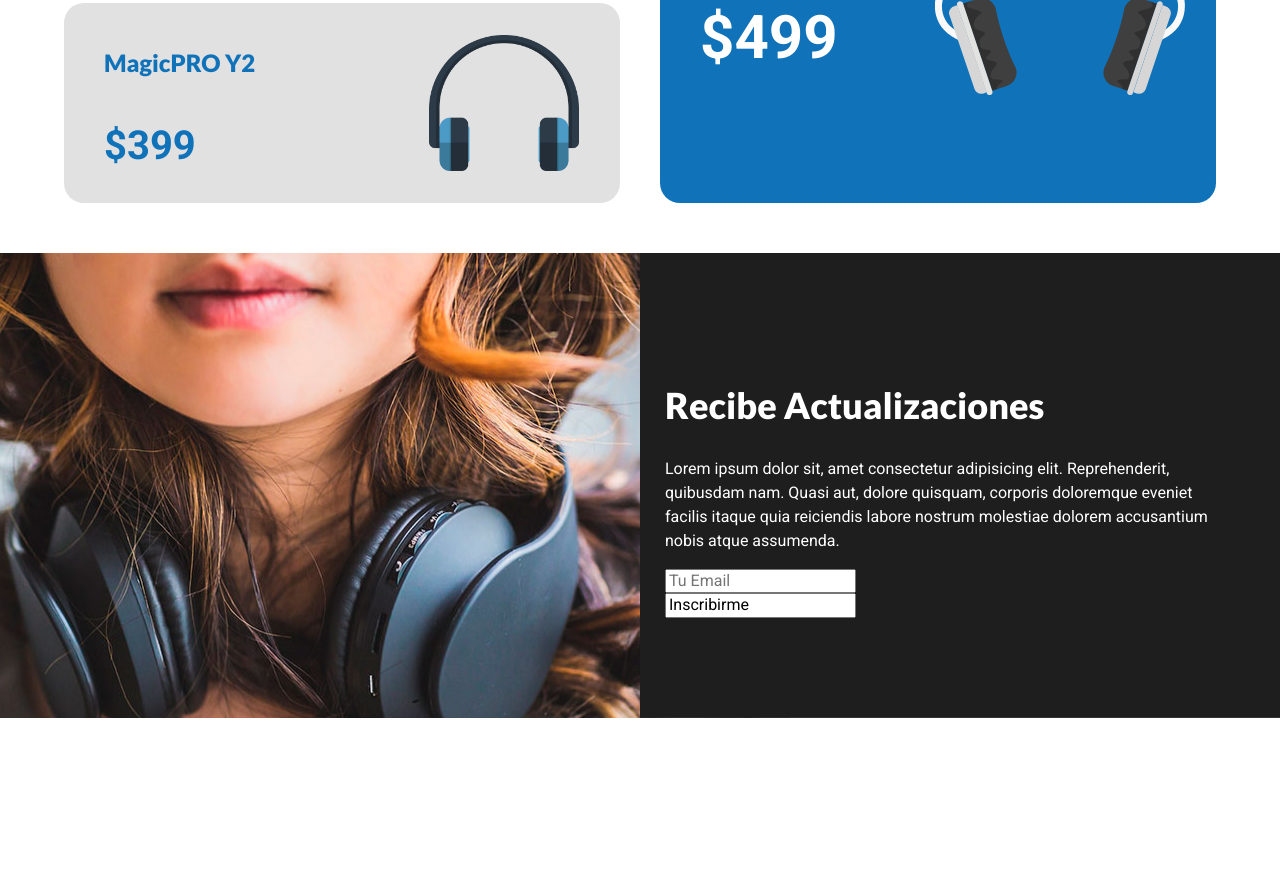
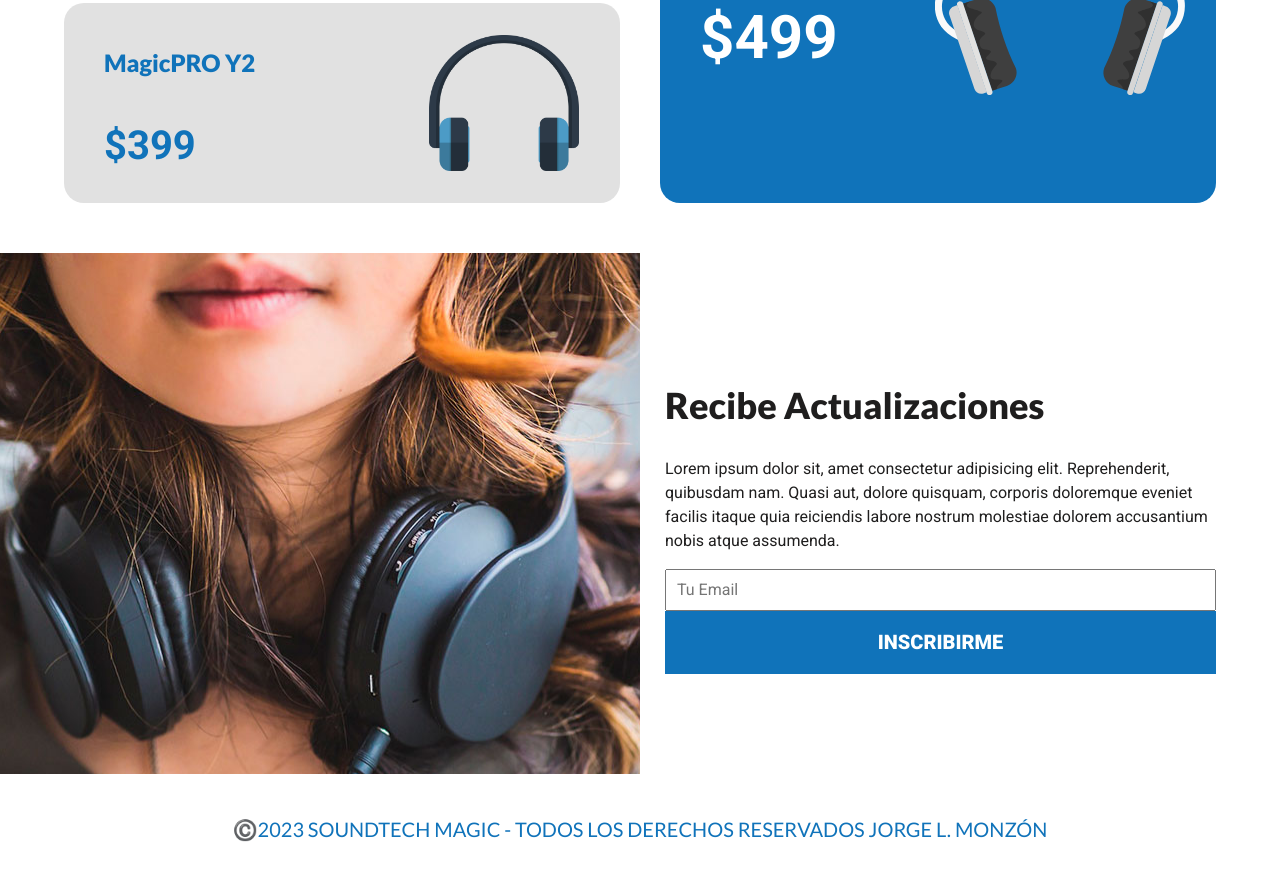
Before and after one commit to JorgeDevmm/personal-SoundTech-Magic, a plain HTML site: page index.html in a window 1280 px wide. Shown: the part 2408-3289 px from the top of the page. Before the commit the page ends 3126 px from the top, so only its background shows below. Drawn offline with nearby package versions, Linux system fonts and the light colour scheme.

Commit message:
Aplicando footer

```diff
--- a/css/styles.css
+++ b/css/styles.css
@@ -417,7 +417,11 @@ img {
 }
 /* Newsletter */
 .newsletter {
-  background-image: linear-gradient(to bottom, transparent 50%, var(--negro) 0%),
+  background-image: linear-gradient(
+      to bottom,
+      transparent 50%,
+      var(--blanco) 0%
+    ),
     url(../img/newsletter.jpg);
   background-position: top center;
   background-repeat: no-repeat;
@@ -428,7 +432,7 @@ img {
     background-image: linear-gradient(
         to right,
         transparent 50%,
-        var(--negro) 0%
+        var(--blanco) 0%
       ),
       url(../img/newsletter.jpg);
     background-position: center, -21rem 0rem;
@@ -436,9 +440,9 @@ img {
     padding: 10rem 0;
   }
 }
-@media (min-width: 1600px) {
+@media (min-width: 2200px) {
   .newsletter {
-    background-size: 100%, 200rem;
+    background-size: 100%, 100%;
     background-position: center, 0% -30rem;
   }
 }
@@ -455,7 +459,7 @@ img {
 }
 .texto-newsletter {
   grid-row: 2/3;
-  color: var(--blanco);
+  color: var(--negro);
 }
 @media (min-width: 768px) {
   .texto-newsletter {
@@ -463,9 +467,25 @@ img {
     grid-column: 2/3;
   }
 }
-.formulario {
-}
 .formulario input[type='text'] {
+  width: 100%;
+  padding: 1rem;
 }
 .formulario input[type='submit'] {
+  width: 100%;
+  padding: 2rem;
+  background-color: var(--primario);
+  color: var(--blanco);
+  text-transform: uppercase;
+  font-size: 2rem;
+  font-weight: 900;
+  border: none;
 }
+.footer p {
+  text-align: center;
+  font-family: var(--fuenteSecundaria);
+  text-transform: uppercase;
+  font-size: 2rem;
+  color: var(--primario);
+  padding: 2rem 0;
+}
--- a/index.html
+++ b/index.html
@@ -176,11 +176,17 @@
               <input type="text" placeholder="Tu Email" />
             </div>
 
-            <input type="sub" value="Inscribirme" />
+            <input type="submit" value="Inscribirme" />
           </form>
         </div>
       </div>
     </section>
+
+    <footer class="footer">
+      <p>
+        ©️2023 SoundTech Magic - Todos los derechos Reservados Jorge L. Monzón
+      </p>
+    </footer>
     <script src="js/scripts.js" type="module"></script>
   </body>
 </html>
```
